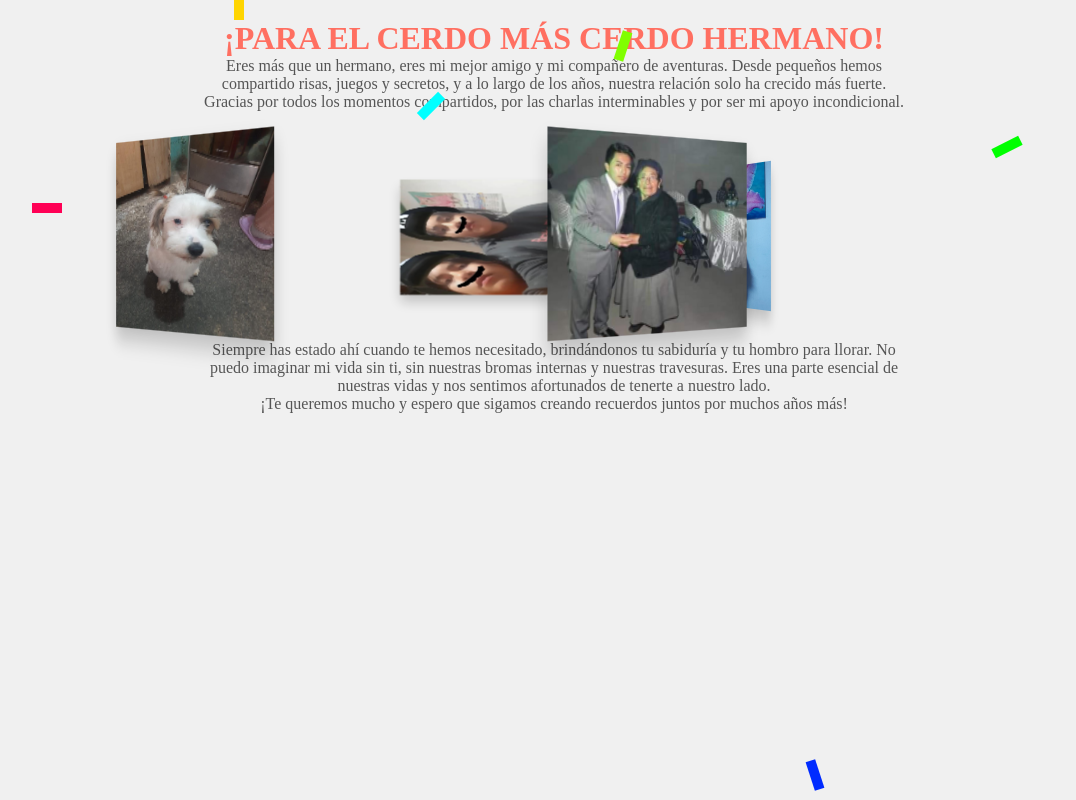
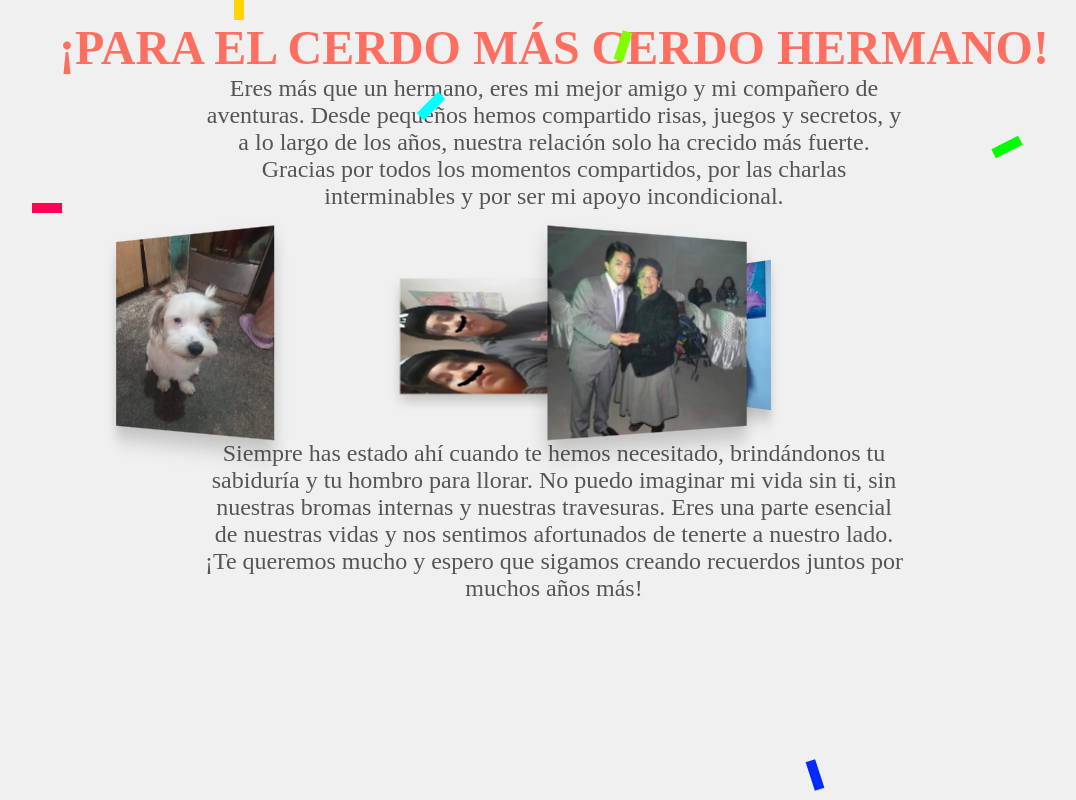
Before and after one commit to bryansit/brayansit.panzas.github.io, a plain HTML site: page regreso.html in a window 1280 px wide. Shown: the whole page, without its empty margins (86-1162 px from the left). Drawn offline with Linux system fonts and the light colour scheme; a script that the page names is missing.

Commit message:
3er commit

```diff
--- a/css/regreso.css
+++ b/css/regreso.css
@@ -22,14 +22,14 @@ body {
 }
 
 .message h1 {
-    font-size: 2em;
+    font-size: 3em;
     color: #ff6f61;
     text-transform: uppercase;
     font-weight: bold;
 }
 
 .message p {
-    font-size: 1em;
+    font-size: 1.5em;
     color: #555;
     max-width: 700px;
     margin: 0 auto;
```
